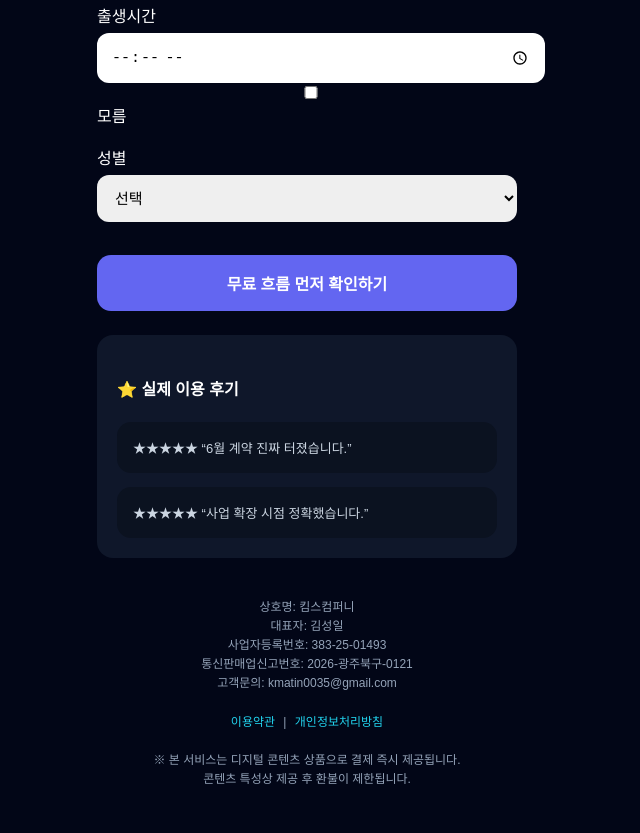
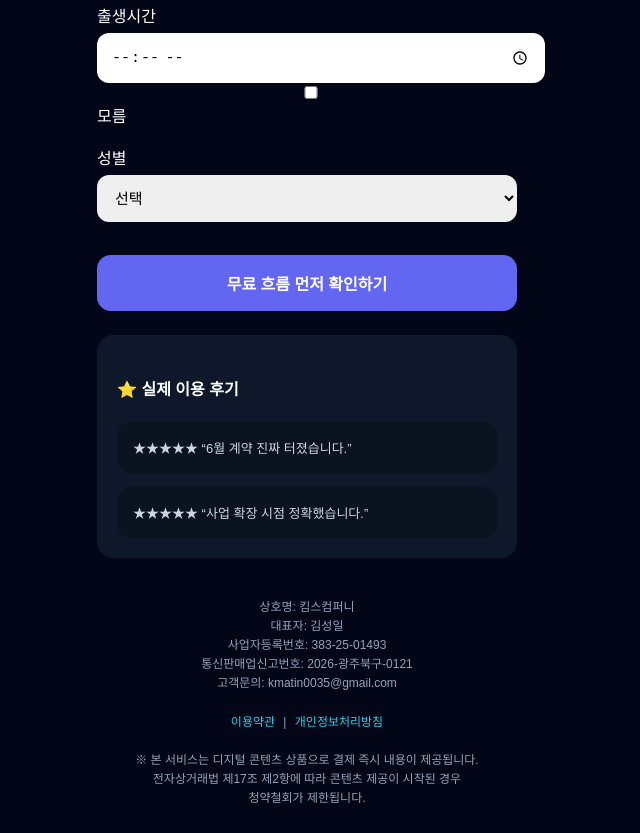
Before and after one commit to jigeumun/jigeumun-server, a website: page index.html in a window 1280 px wide. Shown: the part 327-1160 px from the top of the page, without its empty margins (333-973 px from the left). Drawn offline with Linux system fonts and the light colour scheme.

Commit message:
Update index.html

```diff
--- a/index.html
+++ b/index.html
@@ -95,8 +95,9 @@ input,select{width:100%;padding:14px;border-radius:12px;border:none;font-size:15
 고객문의: kmatin0035@gmail.com<br><br>
 <a href="/terms.html">이용약관</a> |
 <a href="/privacy.html">개인정보처리방침</a><br><br>
-※ 본 서비스는 디지털 콘텐츠 상품으로 결제 즉시 제공됩니다.<br>
-콘텐츠 특성상 제공 후 환불이 제한됩니다.
+※ 본 서비스는 디지털 콘텐츠 상품으로 결제 즉시 내용이 제공됩니다.<br>
+전자상거래법 제17조 제2항에 따라 콘텐츠 제공이 시작된 경우<br>
+청약철회가 제한됩니다.
 </div>
 
 </div>
```
